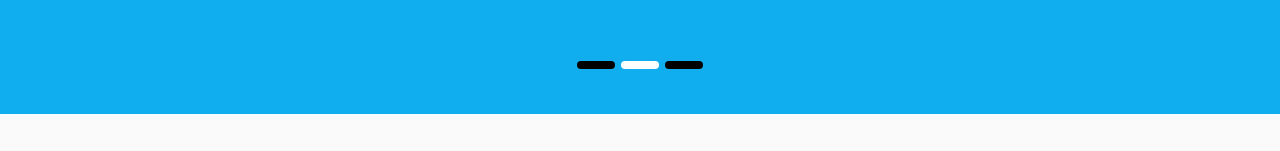
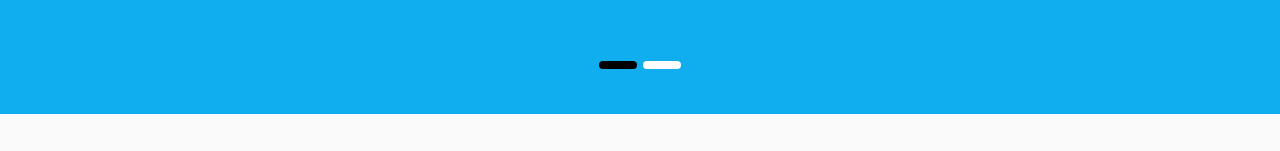
Before and after one commit to Miguel-Leite/novaconexao-v2, a plain HTML site: page index.html in a window 1280 px wide. Shown: the part 764-915 px from the top of the page. Drawn offline with nearby package versions, Linux system fonts and the light colour scheme; some packages are replaced by stand-ins of ours.

Commit message:
🚀 update carousel

```diff
--- a/index.html
+++ b/index.html
@@ -88,7 +88,6 @@
             <ol class="carousel-indicators">
                <li data-target="#myCarousel" data-slide-to="0" class="active"></li>
                <li data-target="#myCarousel" data-slide-to="1"></li>
-               <li data-target="#myCarousel" data-slide-to="2"></li>
             </ol>
             <div class="carousel-inner">
                <div class="carousel-item active">
```
